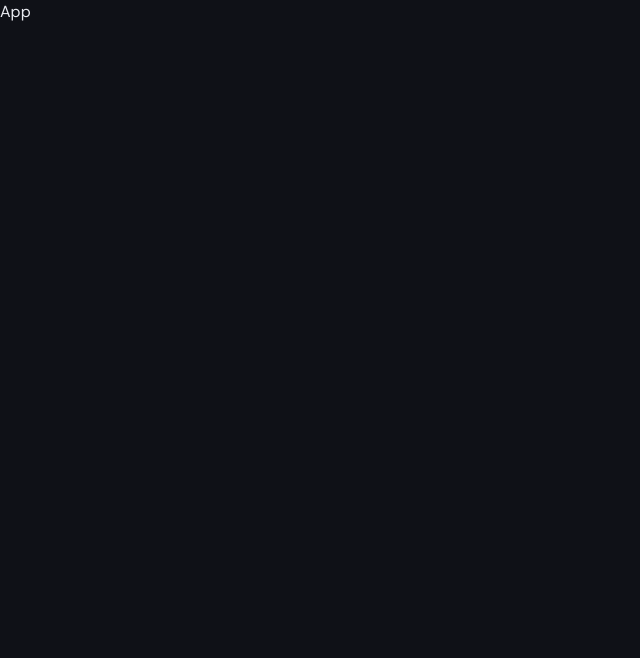
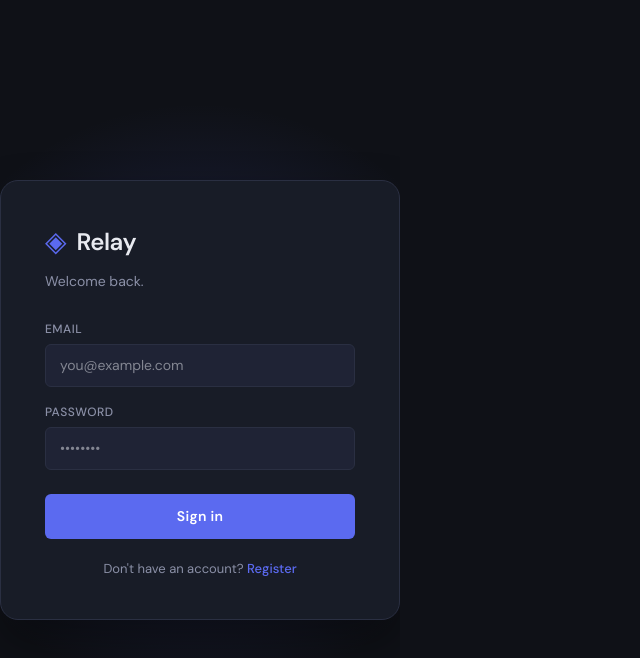
Before and after one commit to kyler004/chat-app, a React (Vite) app in the folder frontend/: page / in a window 1280 px wide. Shown: the top 658 px of the page, without its empty margins (0-640 px from the left). Built offline with nearby package versions, Linux system fonts and the light colour scheme; no server answers.

Commit message:
feat: refactor App component to include authentication handling and loading state

```diff
--- a/frontend/src/App.jsx
+++ b/frontend/src/App.jsx
@@ -1,9 +1,29 @@
-import React from 'react'
+import { AuthProvider, useAuth } from './hooks/useAuth';
+import AuthPage from './components/AuthPage';
+import ChatLayout from './components/ChatLayout';
 
-const App = () => {
-  return (
-    <div>App</div>
-  )
+function AppContent() {
+  const { user, loading } = useAuth();
+
+  if (loading) {
+    return (
+      <div style={{
+        display: 'flex', height: '100vh',
+        alignItems: 'center', justifyContent: 'center',
+        color: 'var(--text-muted)', fontSize: 14,
+      }}>
+        Loading...
+      </div>
+    );
+  }
+
+  return user ? <ChatLayout /> : <AuthPage />;
 }
 
-export default App;
+export default function App() {
+  return (
+    <AuthProvider>
+      <AppContent />
+    </AuthProvider>
+  );
+}
```
